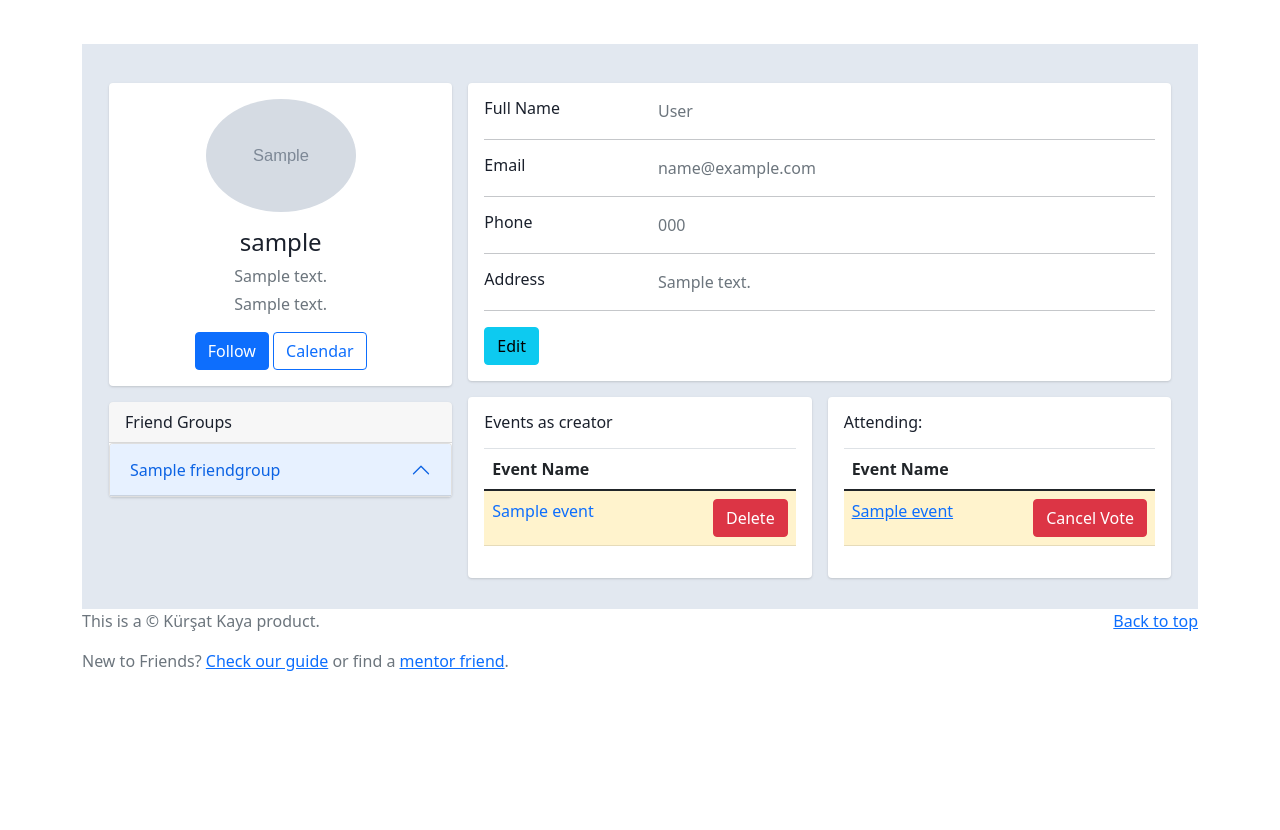
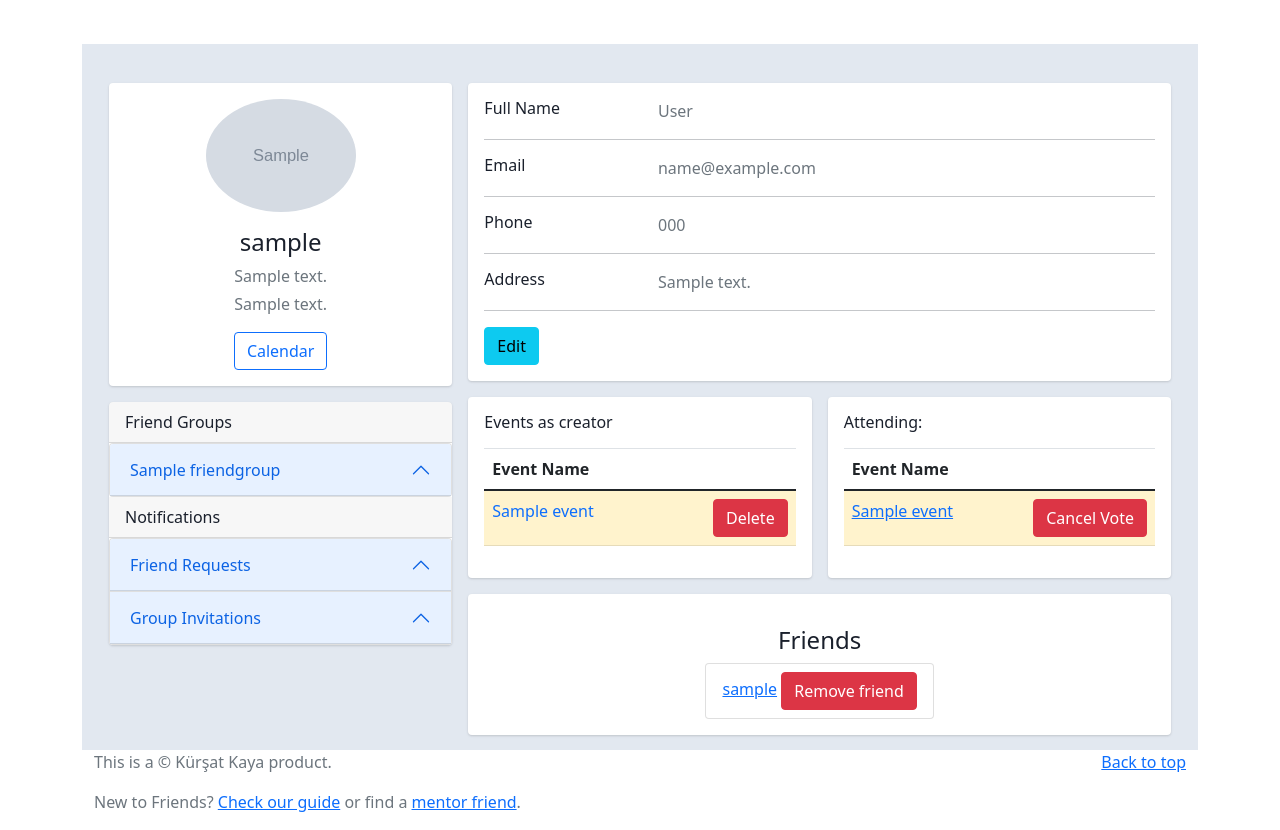
Before and after one commit to kursatfelsen/friendSite, a Django app: a page that uses templates/profile.html in a window 1280 px wide. Shown: the part 56-886 px from the top of the page. Before the commit the page ends 727 px from the top, so only its background shows below. Run offline with Django 3.2, Linux system fonts and the light colour scheme; a user stored in the database is signed in; tables that the repository leaves empty hold one stand-in row (values such as "Sample post"); grey boxes marked "Sample" are stand-in pictures; some libraries are stand-ins or nearby versions.

Commit message:
Friend acception and requests frontend and backend implementations.

```diff
--- a/accounts/urls.py
+++ b/accounts/urls.py
@@ -10,4 +10,8 @@ urlpatterns = [
     path('profile/calendar/<slug:username>/',CalendarView.as_view(), name='calendar'),
     path('profile/<slug:username>/',ProfileView.as_view(), name='profile'),
     path('settings/<slug:username>/',SettingsView.as_view(), name='settings'),
+
+    path('add_friend/',SendFriendRequestAjax.as_view(), name='add_friend'),
+    path('cancel_request/',CancelRequestAjax.as_view(), name='cancel_request'),
+    path('accept_friend/',AcceptFriendAjax.as_view(), name='accept_friend'),
 ]
--- a/accounts/views.py
+++ b/accounts/views.py
@@ -1,8 +1,10 @@
+from django.db.models.query_utils import Q
 from core.forms import CalendarForm
 from accounts.forms import UserProfileForm
 
-from core.models import Event, Friend
+from core.models import Event, Friend, FriendRequest
 
+from django.core.exceptions import ObjectDoesNotExist
 from django.contrib import messages
 from django.contrib.auth import authenticate, login, logout
 from django.contrib.auth.forms import UserCreationForm
@@ -114,13 +116,23 @@ class ProfileView(CustomLoginRequiredMixin, View):
     """Profile view for everyone."""
 
     def render(self, request):
+        friend_set = self.friend.friendWith.all()
+        friend_request_set = FriendRequest.objects.filter(receiver = request.user.friend.get())
         context = {
             'user': self.user,
             'friend': self.friend,
             'groups': self.friendgroups,
             'events_as_creator': self.events_as_creator,
-            'events_as_attender': self.events_as_attender
+            'events_as_attender': self.events_as_attender,
+            'friend_set': friend_set,
+            'friend_request_set': friend_request_set
         }
+        try:
+            friend_request = FriendRequest.objects.get(
+                Q(receiver__id=self.friend.id) & Q(sender__id=request.user.friend.get().id))
+            context["friend_request"] = friend_request
+        except:
+            pass
         return render(request, 'profile.html', context)
 
     def get(self, request, username):
@@ -137,17 +149,19 @@ class ProfileView(CustomLoginRequiredMixin, View):
 
 
 """For future calendarview purposes"""
+
+
 class CalendarView(CustomLoginRequiredMixin, View):
-    def render(self,request):
-        return render(request,'calendar.html',self.context)
+    def render(self, request):
+        return render(request, 'calendar.html', self.context)
 
-    def get(self,request, username):
+    def get(self, request, username):
         self.user = User.objects.get(username=username)
         if request.user.username == self.user.username:
             form = CalendarForm()
             self.context = {
-                'events' : Event.objects.filter(attender = request.user.friend.get()),
-                'form' : form,
+                'events': Event.objects.filter(attender=request.user.friend.get()),
+                'form': form,
             }
 
             return self.render(request)
@@ -168,3 +182,39 @@ class ValidateUserNameAjax(View):
         if data['is_taken']:
             data['error_message'] = 'A user with this username already exists.'
         return JsonResponse(data)
+
+
+class SendFriendRequestAjax(View):
+
+    def get(self, request):
+        receiver_id = request.GET.get('receiver_id')
+        sender_id = request.GET.get('sender_id')
+        receiver = Friend.objects.get(id=receiver_id)
+        friend_request = FriendRequest.objects.create(
+            receiver=receiver, sender=Friend.objects.get(id=sender_id))
+        return render(request, 'ajax_render/friend_request.html', {'friend_request': friend_request, 'friend': receiver})
+
+
+class CancelRequestAjax(View):
+
+    def get(self, request):
+        request_id = request.GET.get('request_id')
+        friend_id = request.GET.get('friend_id')
+        try:
+            FriendRequest.objects.get(id=request_id).delete()
+        except ObjectDoesNotExist:
+            pass
+        return render(request, 'ajax_render/friend_request.html', {'friend': Friend.objects.get(id=friend_id)})
+
+
+
+class AcceptFriendAjax(View):
+
+    def get(self, request):
+        request_id = request.GET.get('request_id')
+        friend_id = request.GET.get('friend_id')
+        friend_request = FriendRequest.objects.get(id=request_id)
+        friend = Friend.objects.get(id=friend_id)
+        friend.friendWith.add(friend_request.sender)
+        friend_request.delete()
+        return render(request, 'ajax_render/friend_request.html', {'friend': Friend.objects.get(id=request.user.friend.get().id)})
--- a/core/admin.py
+++ b/core/admin.py
@@ -1,6 +1,6 @@
 from django.contrib import admin
 
-from .models import FriendGroup, Event, Friend, Vote, Location, Calendar
+from .models import FriendGroup, Event, Friend, FriendRequest, Vote, Location, Calendar
 
 
 admin.site.register(Event)
@@ -8,6 +8,7 @@ admin.site.register(Friend)
 admin.site.register(Vote)
 admin.site.register(Location)
 admin.site.register(Calendar)
+admin.site.register(FriendRequest)
 
 class FriendInline(admin.TabularInline):
     model = Friend.friendGroup.through
--- a/core/views.py
+++ b/core/views.py
@@ -1,4 +1,3 @@
-from core.serializers import EventSerializer
 from django.contrib import messages
 from django.core.paginator import Paginator, PageNotAnInteger, EmptyPage
 from django.db.models import Q
@@ -34,8 +33,8 @@ class GroupDetailView(CustomLoginRequiredMixin, View):
     """A friend group's detail view. Friends and events will be rendered for the view. Most of event operations are done here."""
 
     def render(self, request):
-        friends_that_are_not_in_group = Friend.objects.exclude(
-            friendGroup=self.group)
+        friends_that_are_not_in_group = Friend.objects.filter(
+            Q(friendWith=request.user.friend.get()) & ~Q(friendGroup=self.group))
         context = {
             'group': self.group,
             'events': self.first_page_event,
--- /dev/null
+++ b/templates/ajax_render/friend_request.html
@@ -0,0 +1,16 @@
+{% if request.user == user %}
+    <a href="{% url 'calendar' request.user %}"><button class="btn btn-outline-primary">Calendar</button></a>
+    {% else %}
+    {% if friend.is_friend %}
+    <p class="text-muted font-size-sm"> You are friends!</p>
+    {% else %}
+        {% if friend_request %}
+            <p class="text-muted font-size-sm"> Friend request has been sent.</p>
+            <button class="btn btn-danger" onclick=cancel_request({{friend_request.id}})>Cancel request</button>
+        {% else %}
+            <p class="text-muted font-size-sm"> Your are not friends.</p>
+            <button id="add-friend-button" onclick=add_friend() class="btn btn-primary">Add friend</button>
+        {% endif %}
+    {% endif %}
+    <a href="{% url 'calendar' request.user %}"><button class="btn btn-outline-primary">Calendar</button></a>
+{% endif %}
--- a/templates/profile.html
+++ b/templates/profile.html
@@ -19,8 +19,9 @@
                       <h4>{{user.username}}</h4>
                       <p class="text-secondary mb-1">{{friend.description}}</p>
                       <p class="text-muted font-size-sm">{{friend.address}}</p>
-                      <button class="btn btn-primary">Follow</button>
-                      <a href="{% url 'calendar' request.user %}"><button class="btn btn-outline-primary">Calendar</button></a>
+                      <div id="friend-request">
+                      {% include "ajax_render/friend_request.html" %}
+                      </div>
                     </div>
                   </div>
                 </div>
@@ -50,6 +51,54 @@
 
                 {% endfor %}
                 </div>
+                {% if request.user == user %}
+                  <div class="card-header">Notifications</div>
+                  <div class="accordion" id="accordionExample">
+
+                      {% if friend_request_set %}
+                      <div class="accordion-item">
+                        <h2 class="accordion-header" id="heading--1">
+                        <button class="accordion-button" type="button" data-bs-toggle="collapse" data-bs-target="#collapse--1" aria-expanded="false" aria-controls="collapse--1">
+                          Friend Requests
+                        </button>
+                        </h2>
+                        <div id="collapse--1" class="accordion-collapse collapse" aria-labelledby="heading--1" data-bs-parent="#accordionExample">
+                            <div class="accordion-body">
+                            <ul class="list-group list-group-flush">
+                            {% for friend_request in friend_request_set %}
+                                <li class="list-group-item">
+                                <a href="{% url 'profile' friend_request.sender.user %}">{{friend_request.sender}}</a><button class="btn btn-success ml-2 float-right" onclick=accept_request({{friend_request.id}})>Accept</button>
+                                </li>
+                            {% endfor %}
+                            </ul>
+                            </div>
+                        </div>
+                        </div>
+                      {% endif %}
+
+
+                    <div class="accordion-item">
+                        <h2 class="accordion-header" id="heading--2">
+                        <button class="accordion-button" type="button" data-bs-toggle="collapse" data-bs-target="#collapse--2" aria-expanded="false" aria-controls="collapse--2">
+                          Group Invitations
+                        </button>
+                        </h2>
+                        <div id="collapse--2" class="accordion-collapse collapse" aria-labelledby="heading--2" data-bs-parent="#accordionExample">
+                            <div class="accordion-body">
+                            <ul class="list-group list-group-flush">
+                            {% for friend in group.friend_set.all %}
+                                <li class="list-group-item">
+                                <a href="{% url 'profile' friend.user.username %}" class="text-decoration-none">{{friend}}</a>
+                                </li>
+                            {% endfor %}
+                            </ul>
+                            </div>
+                        </div>
+                    </div>
+                  </div>
+                {% else %}
+                {% endif %}
+
               </div>
             </div>
             <div class="col-md-8">
@@ -158,13 +207,22 @@
                   </div>
                 </div>
               </div>
-
-
-
+              <div class="card">
+                <div class="card-body">
+                  <div class="d-flex flex-column align-items-center text-center">
+                    <div class="mt-3">
+                      <h4>Friends</h4>
+                      <ul class="list-group" id="allfriend-list">
+                      {% for user_friend in friend.friendWith.all %}
+                        <li class="list-group-item" id="friend-{{user_friend.user.id}}"><a href="{% url 'profile' user_friend.user %}">{{user_friend.user.username}}</a> {% if request.user == user %}<button onclick=remove_friend({{user_friend.user.id}}) class="btn btn-danger">Remove friend</button>{% endif %}</li>
+                      {% endfor %}
+                      </ul>
+                    </div>
+                  </div>
+                </div>
+              </div>
             </div>
           </div>
-
-        </div>
     </div>
 
 {% endblock body %}
@@ -185,6 +243,54 @@ function vote(u_id, e_id, status){
             }
         });
     }
+
+function add_friend(){
+        $.ajax({
+            url: "{% url 'add_friend' %}",
+            type: "GET",
+            data: {'receiver_id': {{friend.id}},'sender_id':{{request.user.friend.get.id}}},
+            success: function (data) {
+                document.getElementById('friend-request').innerHTML = data;
+            }
+        });
+    }
+
+function cancel_request(request_id){
+        $.ajax({
+            url: "{% url 'cancel_request' %}",
+            type: "GET",
+            data: {'request_id': request_id,'friend_id':{{friend.id}}},
+            success: function (data) {
+                document.getElementById('friend-request').innerHTML = data;
+            }
+        });
+    }
+
+
+function accept_request(request_id){
+        $.ajax({
+            url: "{% url 'accept_friend' %}",
+            type: "GET",
+            data: {'request_id': request_id,'friend_id':{{friend.id}}},
+            success: function (data) {
+                document.getElementById('friend-request').innerHTML = data;
+                // TODO
+            }
+        });
+    }
+
+{% comment %} function remove_friend(friend_id){
+        $.ajax({
+            url: "{% url 'accept_friend' %}",
+            type: "GET",
+            data: {'request_id': request_id,'friend_id':{{friend.id}}},
+            success: function (data) {
+                document.getElementById('friend-request').innerHTML = data;
+                // TODO
+            }
+        });
+    } {% endcomment %}
+
 </script>
 
 {% endblock extra_script %}
```
Also changed, not shown: core/models.py (+22 -0 lines), core/migrations/0004_friend_friendwith.py (added), core/migrations/0005_alter_friend_friendwith.py (added), core/migrations/0006_alter_friend_friendwith.py (added), core/migrations/0007_friendrequest.py (added).
